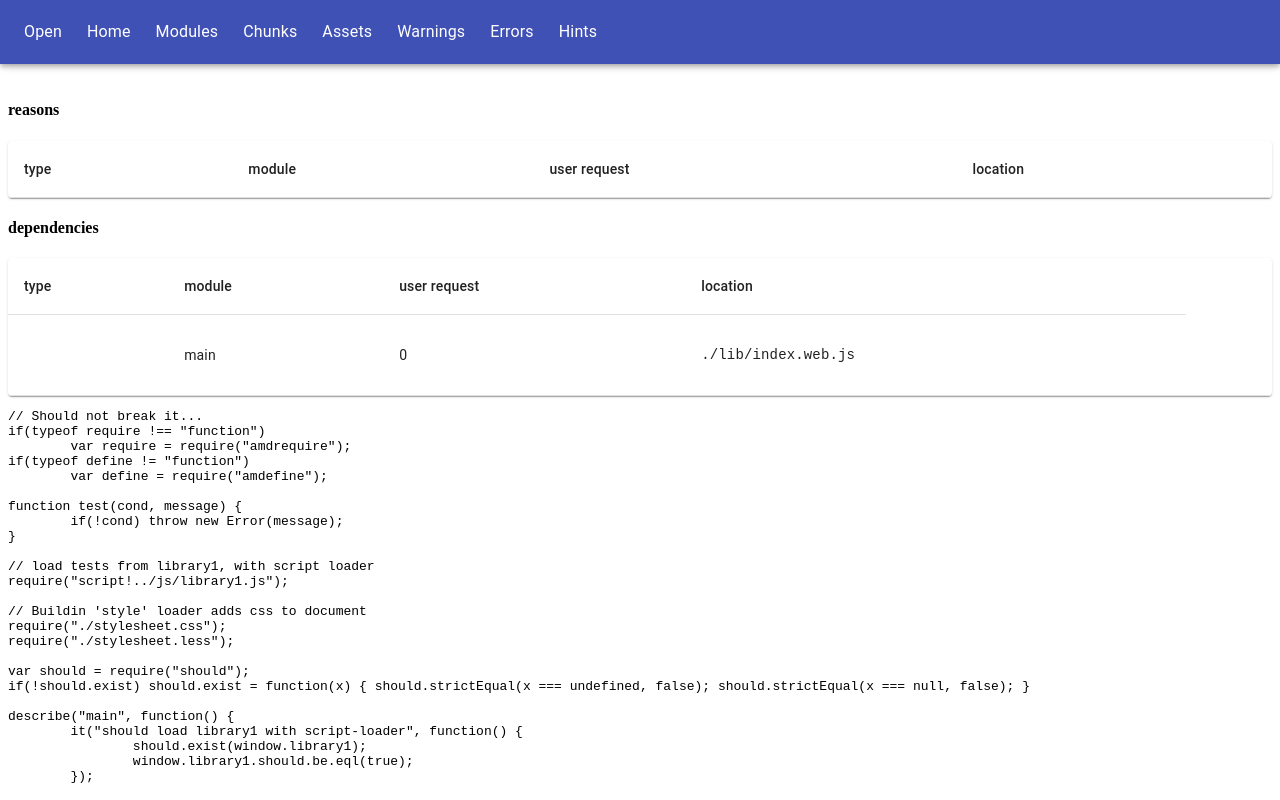
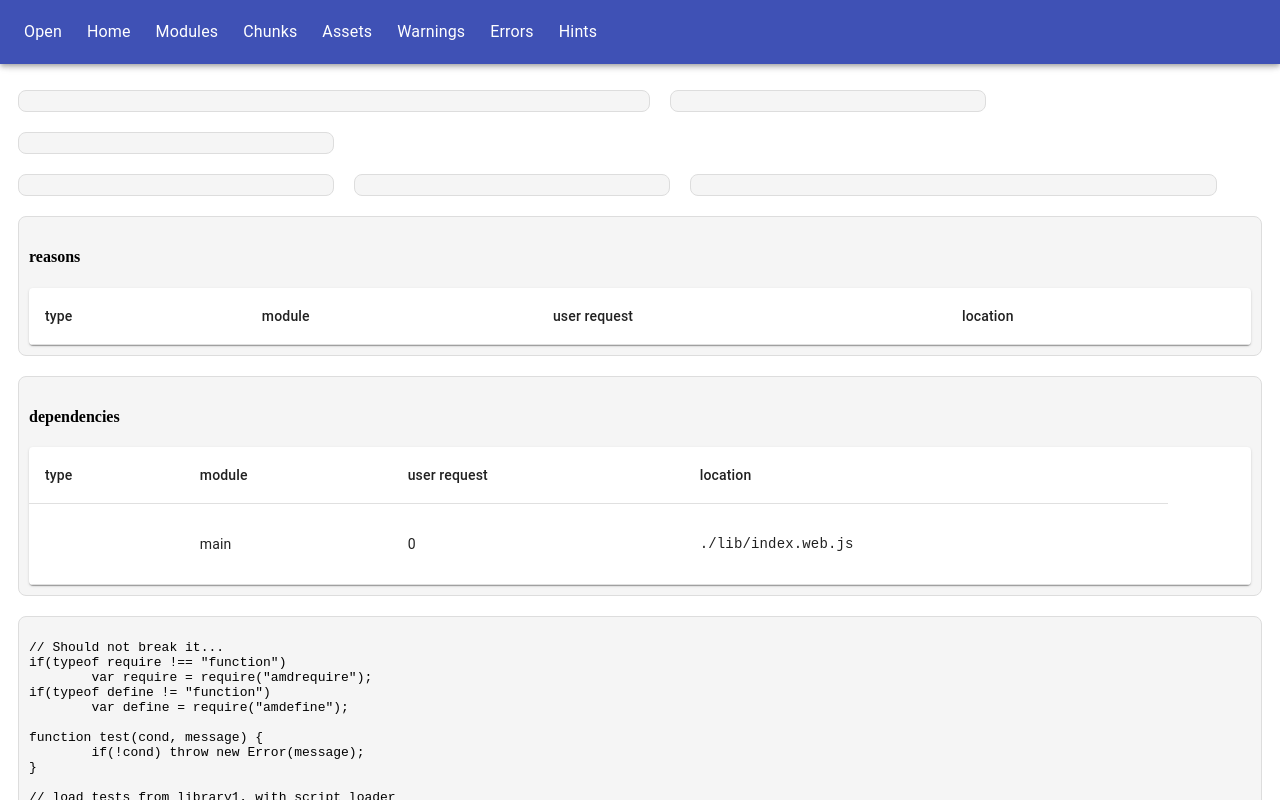
Before and after one commit to sridhar02/webpack_analyze, a React (Create React App) app: page /module/0 in a window 1280 px wide. Shown: the top 800 px of the page. Built offline with nearby package versions, Linux system fonts and the light colour scheme.

Commit message:
Module and chunk components update

```diff
--- a/src/components/Module.js
+++ b/src/components/Module.js
@@ -2,7 +2,7 @@ import React from "react";
 import { useParams } from "react-router-dom";
 
 import Table from "@material-ui/core/Table";
-import { Paper, Grid } from "@material-ui/core";
+import { makeStyles, Paper, Grid } from "@material-ui/core";
 import TableRow from "@material-ui/core/TableRow";
 import TableCell from "@material-ui/core/TableCell";
 import TableHead from "@material-ui/core/TableHead";
@@ -11,6 +11,16 @@ import TableContainer from "@material-ui/core/TableContainer";
 
 import Navbar from "./navbar";
 const example = require("../example1.json");
+
+const useModuleStyles = makeStyles((theme) => ({
+  container: {
+    padding: "10px",
+    backgroundColor: "#f5f5f5",
+    border: "1px solid #ddd",
+    margin: "10px",
+    borderRadius: "8px",
+  },
+}));
 
 function ReasonsTable({ id }) {
   console.log(example.modules[id].reasons);
@@ -81,36 +91,36 @@ function DependenciesTable({ id }) {
 
 export default function Module() {
   let { id } = useParams();
-
-  console.log(example.modules[id].reasons);
+  const classes = useModuleStyles();
+  console.log(example.modules[id]);
 
   return (
     <Grid container style={{ marginTop: "80px" }}>
       <Navbar />
       <Grid container>
-        <Grid item md={6}></Grid>
-        <Grid item md={3}></Grid>
-        <Grid item md={3}></Grid>
+        <Grid item md={6} className={classes.container}></Grid>
+        <Grid item md={3} className={classes.container}></Grid>
+        <Grid item md={3} className={classes.container}></Grid>
       </Grid>
 
       <Grid container>
-        <Grid item md={3}></Grid>
-        <Grid item md={3}></Grid>
-        <Grid item md={6}></Grid>
+        <Grid item md={3} className={classes.container}></Grid>
+        <Grid item md={3} className={classes.container}></Grid>
+        <Grid item md={5} className={classes.container}></Grid>
       </Grid>
-      <Grid container>
+      <Grid container className={classes.container}>
         <Grid item md={12}>
           <h4>reasons</h4>
           <ReasonsTable id={id} />
         </Grid>
       </Grid>
-      <Grid container>
+      <Grid container className={classes.container}>
         <Grid item md={12}>
           <h4>dependencies</h4>
           <DependenciesTable id={id} />
         </Grid>
       </Grid>
-      <Grid container>
+      <Grid container className={classes.container}>
         <Grid item md={12}>
           <pre>{example.modules[id].source}</pre>
         </Grid>
--- a/src/components/chunk.js
+++ b/src/components/chunk.js
@@ -2,7 +2,7 @@ import React from "react";
 import { useParams } from "react-router-dom";
 
 import Table from "@material-ui/core/Table";
-import { Paper, Grid } from "@material-ui/core";
+import { Paper, Grid, makeStyles } from "@material-ui/core";
 import TableRow from "@material-ui/core/TableRow";
 import TableCell from "@material-ui/core/TableCell";
 import TableHead from "@material-ui/core/TableHead";
@@ -11,6 +11,22 @@ import TableContainer from "@material-ui/core/TableContainer";
 
 import Navbar from "./navbar";
 const example = require("../example1.json");
+
+const useChunkStyles = makeStyles((theme) => ({
+  container: {
+    padding: "10px",
+    backgroundColor: "#f5f5f5",
+    border: "1px solid #ddd",
+    margin: "10px",
+    borderRadius: "8px",
+  },
+  pre: {
+    border: "1px solid #ddd",
+    backgroundColor: "#ddd",
+    padding: "10px",
+    borderRadius: "8px",
+  },
+}));
 
 function ChunkTable({ id }) {
   return (
@@ -35,7 +51,11 @@ function ChunkTable({ id }) {
               <TableCell>{chunk.size} bytes</TableCell>
               <TableCell>
                 {chunk.chunks.map((chunk, index) => (
-                  <a key={index} href={`/chunk/${chunk}`} style={{ margin: "10px" }}>
+                  <a
+                    key={index}
+                    href={`/chunk/${chunk}`}
+                    style={{ margin: "10px" }}
+                  >
                     {chunk}
                   </a>
                 ))}
@@ -86,27 +106,28 @@ function OriginTable({ id }) {
   );
 }
 
-function Chunk({ classes }) {
+function Chunk() {
   let { id } = useParams();
-  console.log(example.chunks[id].parents, example.chunks[id]);
+  const classes = useChunkStyles();
   return (
     <Grid container style={{ marginTop: "80px" }}>
       <Navbar />
       <Grid container>
-        <Grid item md={4}>
+        <Grid item md={3} className={classes.container}>
           <h4>
             Chunk Id <br />
+            <br />
             {example.chunks[id].id}
           </h4>
         </Grid>
-        <Grid item md={4}>
-            <h4>
-            Size <br /> {example.chunks[id].size}
+        <Grid item md={4} className={classes.container}>
+          <h4>
+            Size <br /> <br /> {example.chunks[id].size}
           </h4>
         </Grid>
-        <Grid item md={4}>
+        <Grid item md={4} className={classes.container}>
           <h4>
-            names <br />{" "}
+            names <br /> <br />
             {example.chunks[id].names.map((name, index) => (
               <code key={index}> {name}</code>
             ))}
@@ -114,10 +135,10 @@ function Chunk({ classes }) {
         </Grid>
       </Grid>
       <Grid container>
-        <Grid item md={6}>
+        <Grid item md={5} className={classes.container}>
           <h4>parents</h4>
         </Grid>
-        <Grid item md={6}>
+        <Grid item md={6} className={classes.container}>
           <h4>
             files <br />{" "}
             {example.chunks[id].files.map((file, index) => (
@@ -128,13 +149,13 @@ function Chunk({ classes }) {
           </h4>
         </Grid>
       </Grid>
-      <Grid container>
+      <Grid container className={classes.container}>
         <Grid item md={12}>
           <h4>origins</h4>
           <OriginTable id={id} />
         </Grid>
       </Grid>
-      <Grid container>
+      <Grid container className={classes.container}>
         <Grid item md={12}>
           <h4>Modules</h4>
           <ChunkTable id={id} />
```
